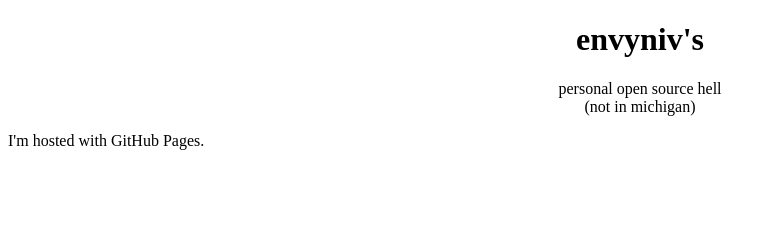
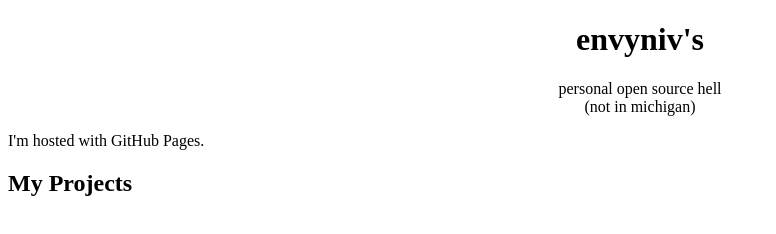
Before and after one commit to envyniv/envyniv.github.io, a plain HTML site: page index.html in a window 1280 px wide. Shown: the whole page, without its empty margins (0-776 px from the left). Drawn offline with Linux system fonts and the light colour scheme.

Commit message:
Update index.html

```diff
--- a/index.html
+++ b/index.html
@@ -1,9 +1,12 @@
 <!DOCTYPE html>
 <html>
-<body>
+<head>
 <center><h1>envyniv's</h1></center>
 <center>personal open source hell</center>
 <center>(not in michigan)</center>
+</head>
+<body>
 <p>I'm hosted with GitHub Pages.</p>
+<h2>My Projects</h2>
 </body>
 </html>
```
